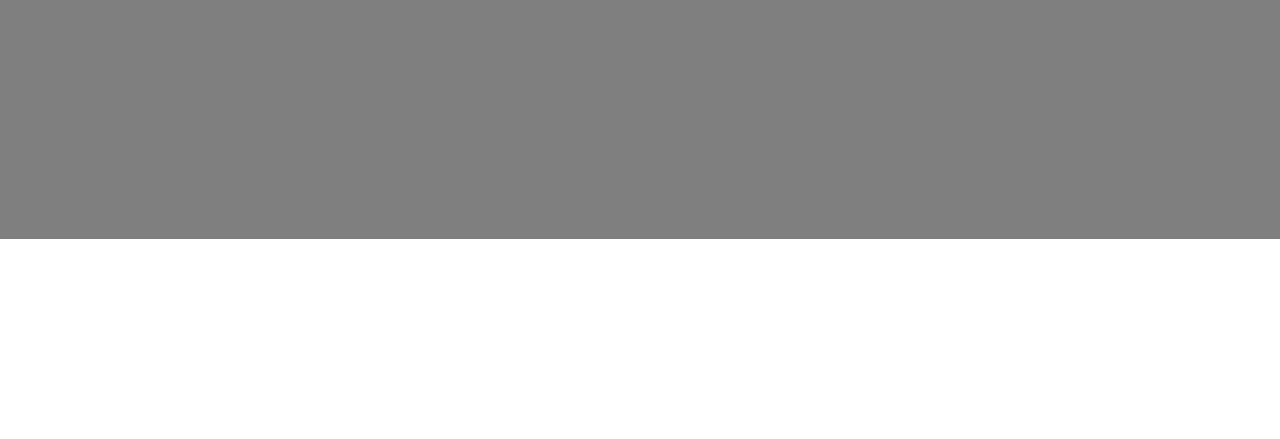
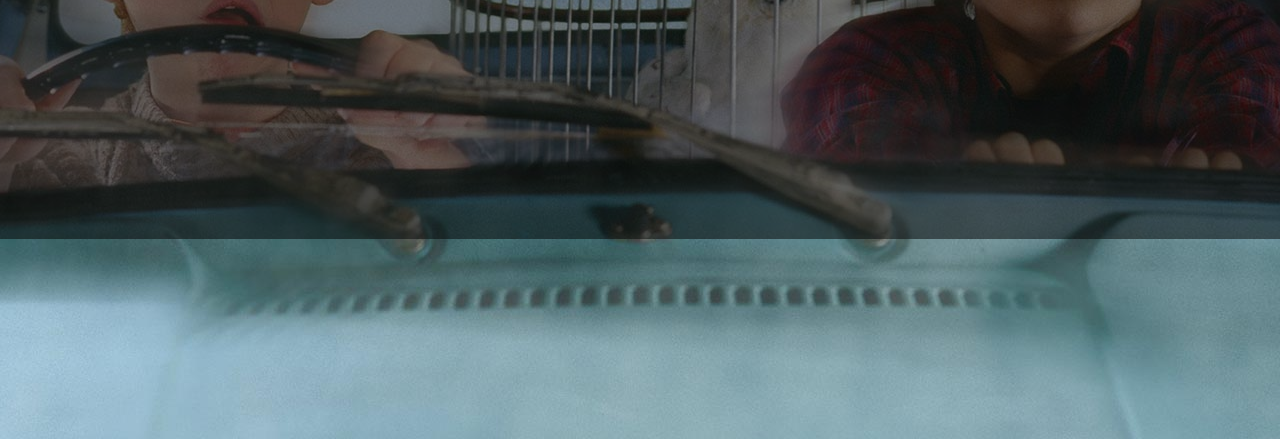
Before and after one commit to alessandraschiller/TriviaGame, a plain HTML site: page index.html in a window 1280 px wide. Shown: the part 361-800 px from the top of the page. Drawn offline with nearby package versions, Linux system fonts and the light colour scheme.

Commit message:
Update style.css

```diff
--- a/assets/css/style.css
+++ b/assets/css/style.css
@@ -1,5 +1,5 @@
 body {
-	background-image: url("..//images/flying-car.jpg");
+	background-image: url("../images/flying-car.jpg");
 	background-repeat: no-repeat;
 	background-attachment: fixed;
 	background-position: center;
```
